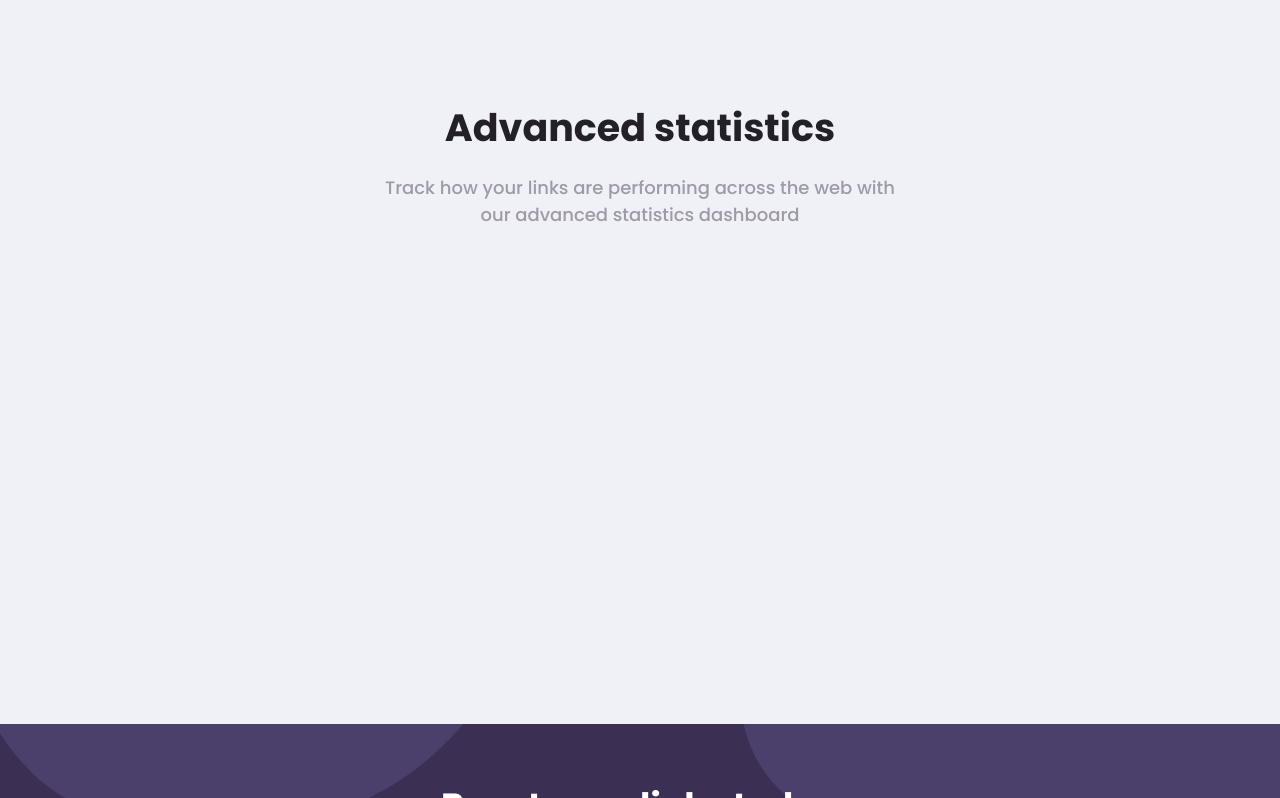
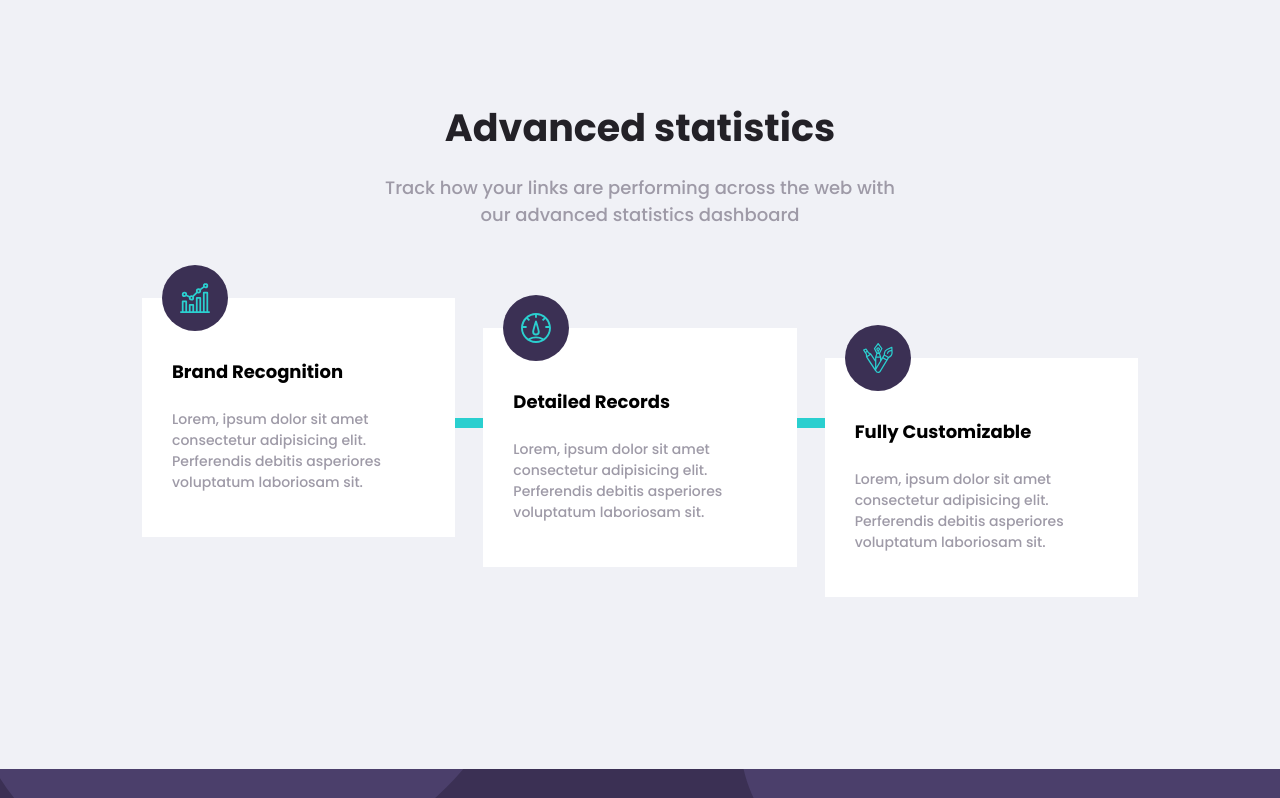
Before and after one commit to MohammadPorteghali/Shortly, a Vue app: page / in a window 1280 px wide. Shown: the part 867-1665 px from the top of the page. Built offline with nearby package versions, Linux system fonts and the light colour scheme.

Commit message:
statistics, ## desktop version completed ##

```diff
--- a/src/components/Statistics.vue
+++ b/src/components/Statistics.vue
@@ -9,6 +9,35 @@
         <br>
         our advanced statistics dashboard
       </p>
+    </div>
+    <div class="boxes-container wrraper">
+      <div class="box">
+        <div class="icon">
+          <img src="@/assets/images/icon-brand-recognition.svg" alt="">
+        </div>
+        <div class="des">
+          <h4>Brand Recognition</h4>
+          <p>Lorem, ipsum dolor sit amet consectetur adipisicing elit. Perferendis debitis asperiores voluptatum laboriosam sit.</p>
+        </div>
+      </div>
+      <div class="box records">
+        <div class="icon">
+          <img src="@/assets/images/icon-detailed-records.svg" alt="">
+        </div>
+        <div class="des">
+          <h4>Detailed Records</h4>
+          <p>Lorem, ipsum dolor sit amet consectetur adipisicing elit. Perferendis debitis asperiores voluptatum laboriosam sit.</p>
+        </div>
+      </div>
+      <div class="box customizable">
+        <div class="icon">
+          <img src="@/assets/images/icon-fully-customizable.svg" alt="">
+        </div>
+        <div class="des">
+          <h4>Fully Customizable</h4>
+          <p>Lorem, ipsum dolor sit amet consectetur adipisicing elit. Perferendis debitis asperiores voluptatum laboriosam sit.</p>
+        </div>
+      </div>
     </div>
   </div>
 </template>
@@ -23,7 +52,7 @@ export default {
 .statistics {
   margin-top: -70px;
   background-color: var(--light-gray);
-  height: calc(100vh - 175px);
+  height: calc(100vh - 130px);
   padding-top: 180px;
 
   & .title {
@@ -41,5 +70,79 @@ export default {
       color: var(--grayish-violet)
     }
   }
+
+  & .boxes-container {
+    display: flex;
+    margin-top: 70px;
+
+    & .box {
+      flex: 1;
+      background-color: white;
+      margin: 0 14px;
+      position: relative;
+      padding: 30px;
+      height: fit-content;
+
+      & .icon {
+        background-color: var(--dark-violet);
+        position: absolute;
+        height: fit-content;
+        width: fit-content;
+        padding: 33px;
+        border-radius: 50%;
+        top: -33px;
+        left: 20px;
+
+        & img {
+          position: absolute;
+          width: 30px;
+          top: 18px;
+          left: 18px;
+        }
+      }
+
+      & .des {
+
+        & h4 {
+          font-family: Poppins;
+          font-weight: 700;
+          margin-top: 30px;
+        }
+
+        & p {
+          color: var(--grayish-violet);
+          font-size: 14px;
+        }
+      }
+    }
+
+    & .records {
+      margin-top: 30px;
+
+      &::before {
+        content: '';
+        width: 28px;
+        height: 10px;
+        background-color: var(--cyan);
+        position: absolute;
+        left: -28px;
+        top: 90px;
+      }
+    }
+
+    & .customizable {
+      margin-top: 60px;
+
+      &::before {
+        content: '';
+        width: 28px;
+        height: 10px;
+        background-color: var(--cyan);
+        position: absolute;
+        left: -28px;
+        top: 60px;
+      }
+    }
+  }
 }
 </style>
```
